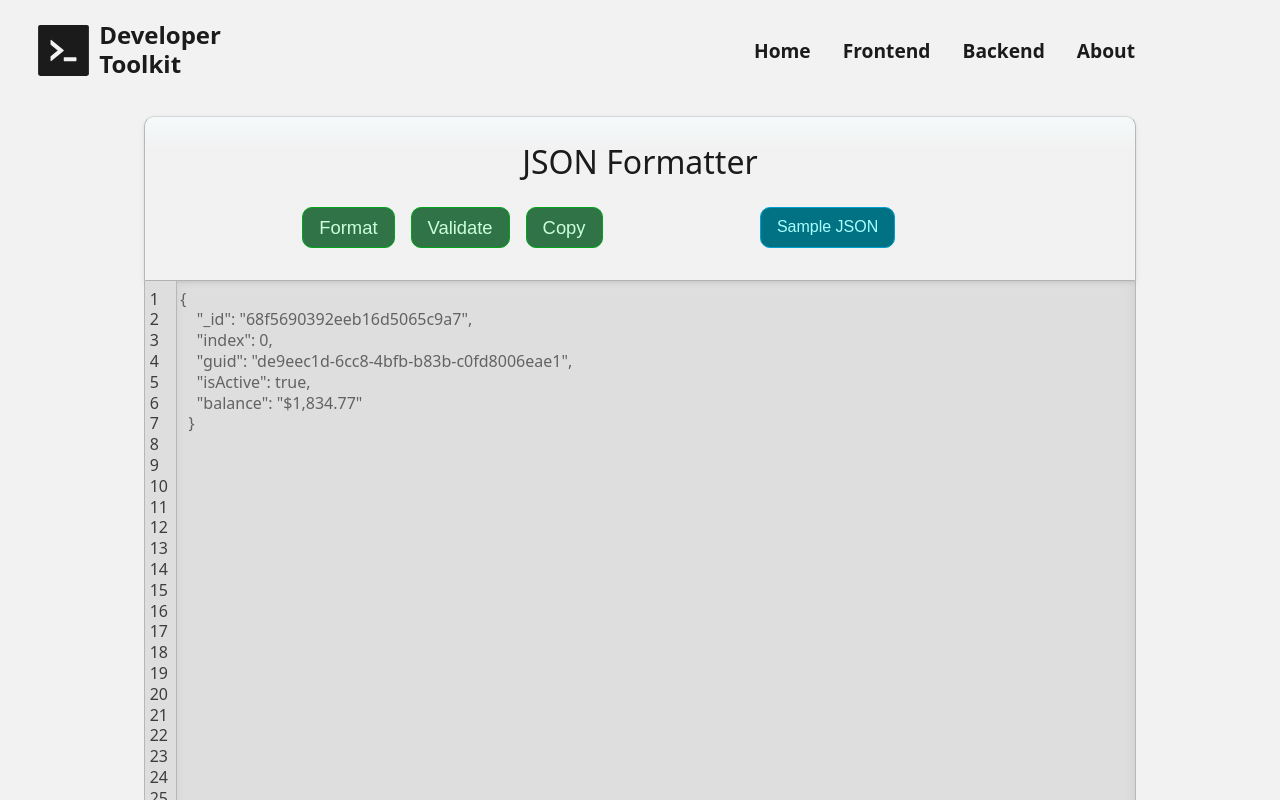
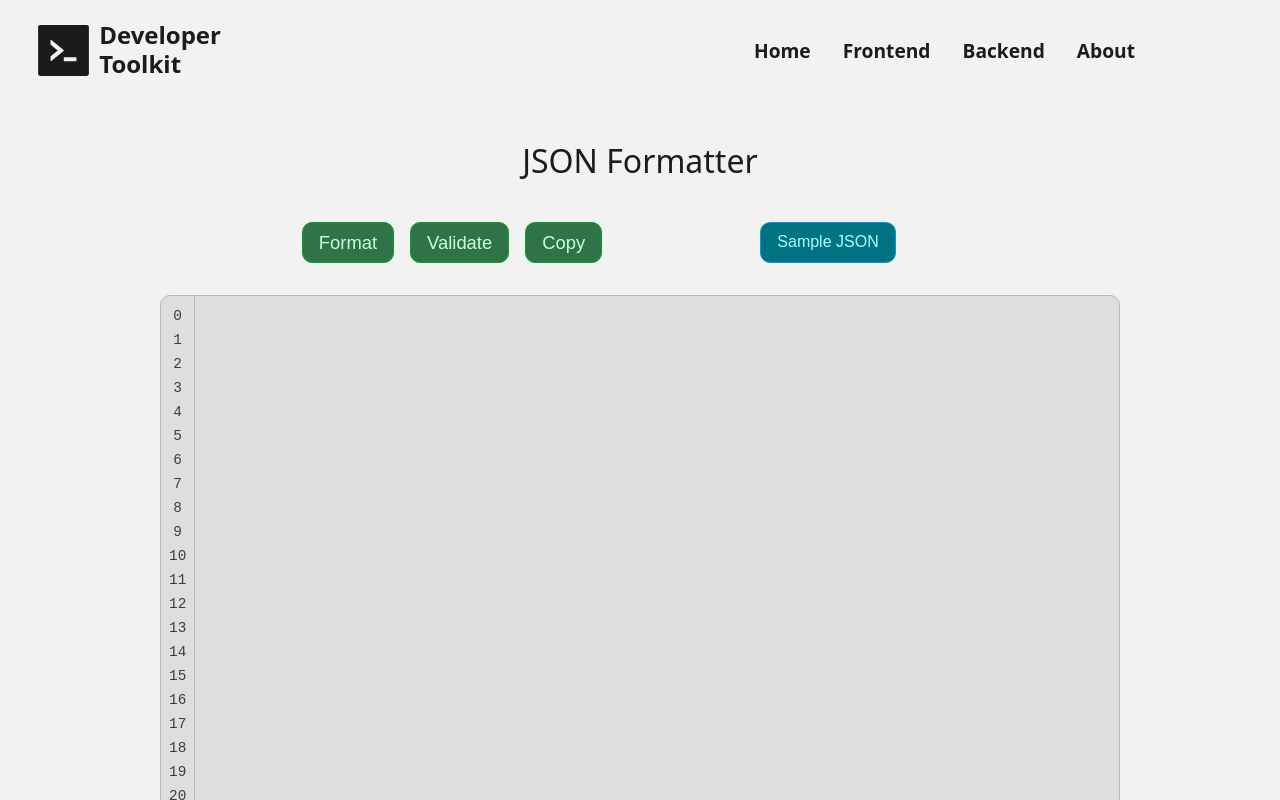
Before and after one commit to kolby-k/dev-toolkit-v2, a React (Vite) app in the folder app/: page /tools/json-formatter in a window 1280 px wide. Shown: the top 800 px of the page. Built offline with nearby package versions, Linux system fonts and the light colour scheme.

Commit message:
refactor: JSONFormatter page now uses the CustomTextArea component

```diff
--- a/app/src/routes/Home.tsx
+++ b/app/src/routes/Home.tsx
@@ -1,8 +1,8 @@
 import "../styles/Home.css";
 import { MdCircle } from "react-icons/md";
 import CustomLinkButton from "../components/CustomLinkButton";
-import { TiArrowRightOutline, TiArrowDownOutline } from "react-icons/ti";
 import { LiaSearchSolid } from "react-icons/lia";
+import { FaArrowDown, FaLongArrowAltRight } from "react-icons/fa";
 
 function Home() {
   // preserve whitespace exactly by using <pre> tags
@@ -46,8 +46,8 @@ function Home() {
                 <h5>Before</h5>
                 <pre>{messyJSON}</pre>
               </div>
-              <TiArrowRightOutline size={28} className="icon lg-show" />
-              <TiArrowDownOutline size={28} className="icon lg-hide" />
+              <FaLongArrowAltRight size={28} className="icon lg-show" />
+              <FaArrowDown size={28} className="icon lg-hide" />
               <div className="example-card">
                 <h5>After</h5>
                 <pre>{formattedJSON}</pre>
--- a/app/src/routes/tools/JsonFormatter.tsx
+++ b/app/src/routes/tools/JsonFormatter.tsx
@@ -1,21 +1,16 @@
-import { useRef, useState } from "react";
+import { useState } from "react";
 import "../../styles/JsonFormatter.css";
 import CustomButton from "../../components/CustomButton";
 import AlertDialog from "../../components/AlertDialog";
-
-const MIN_ROWS = 30;
-const BUFFER = 3;
+import CustomTextArea from "../../components/CustomTextArea";
 
 function JsonFormatter() {
+  const [json, setJson] = useState<null | string>(null);
+
   const [visible, setVisible] = useState<boolean>(false);
-
-  const [json, setJson] = useState<null | string>(null);
-  const [rowCount, setRowCount] = useState<number>(MIN_ROWS);
 
   const [error, setError] = useState<null | string>(null);
   const [success, setSuccess] = useState<null | string>(null);
-
-  const useSampleRef = useRef(true);
 
   const formatJson = () => {
     if (!json) return;
@@ -55,25 +50,14 @@ function JsonFormatter() {
   };
 
   const setSampleJson = () => {
-    setRowCount(MIN_ROWS);
     setJson(sample);
-  };
-  const handleTextInputChange = (e: React.ChangeEvent<HTMLTextAreaElement>) => {
-    useSampleRef.current = false;
-    console.log(e.target);
-    const numberOfRows = countLinesStreaming(e.target.value);
-    setRowCount(
-      numberOfRows >= MIN_ROWS - BUFFER ? numberOfRows + BUFFER : MIN_ROWS
-    );
-    setJson(e.target.value);
-    console.log(rowCount);
   };
 
   return (
     <div id="tool-full-page">
-      <div className="gradient-card header-container">
+      <div className="header-container">
         <h3 id="tool-page-title">JSON Formatter</h3>
-        <div className="button-container">
+        <div className="json-formatter-button-container">
           <span>
             <CustomButton title="Format" onClick={formatJson} />
             <CustomButton title="Validate" onClick={validateJson} />
@@ -107,25 +91,8 @@ function JsonFormatter() {
             {error && <p className="error-text">{error}</p>}
           </div>
         )}
-      </div>
-
-      <div className="multiline-input-container">
-        <div className="multiline-scroll-area">
-          <div id="multiline-input-gutter">
-            {Array.from({ length: rowCount }).map((_, idx) => (
-              <span key={`gutter-${idx + 1}`} id="gutter-label">
-                {idx + 1}
-              </span>
-            ))}
-          </div>
-          <textarea
-            id="json-formatter-input"
-            name="json"
-            rows={rowCount}
-            value={json ? json : ""}
-            onChange={handleTextInputChange}
-            placeholder={useSampleRef.current ? sample : ""}
-          />
+        <div>
+          <CustomTextArea text={json ? json : ""} setText={setJson} />
         </div>
       </div>
     </div>
@@ -142,21 +109,6 @@ const sample = `{
     "balance": "$1,834.77"
   }`;
 
-function countLinesStreaming(s: string): number {
-  if (s.length === 0) return 0;
-  let lines = 1;
-  for (let i = 0; i < s.length; i++) {
-    const ch = s.charCodeAt(i);
-    if (ch === 10) lines++; // \n
-    else if (ch === 13) {
-      // \r\n or lone \r
-      lines++;
-      if (s.charCodeAt(i + 1) === 10) i++; // skip \n in \r\n
-    }
-  }
-  return lines;
-}
-
 function formatJSONError(e: unknown) {
   const msg =
     e instanceof Error
--- a/app/src/routes/tools/Tools.tsx
+++ b/app/src/routes/tools/Tools.tsx
@@ -32,9 +32,9 @@ function Tools() {
   return (
     <div className="page-wrapper">
       <div className="tool-section">
-        <div className="input-container gradient-card">
-          <h3>Tool Search</h3>
-          <div className="search-container">
+        <div className="tool-search-container">
+          <h2>Tool Search</h2>
+          <div className="search-input-wrapper">
             <input
               type="text"
               value={userSearchInput ?? ""}
--- a/app/src/styles/Home.css
+++ b/app/src/styles/Home.css
@@ -128,7 +128,7 @@
   flex-direction: column;
   justify-content: start;
   align-items: center;
-  width: 300px;
+  max-width: 300px;
   height: 200px;
   background-color: var(--card);
   filter: brightness(90%);
--- a/app/src/styles/JsonFormatter.css
+++ b/app/src/styles/JsonFormatter.css
@@ -3,7 +3,7 @@
   flex: 1;
   flex-direction: column;
 
-  min-height: 90dvh;
+  min-height: 50dvh;
   height: 100%;
   width: 100%;
 
@@ -16,6 +16,10 @@
 }
 
 .header-container {
+  display: flex;
+  flex-direction: column;
+  gap: 1rem;
+
   width: 100%;
   padding: 1rem;
 
@@ -25,7 +29,6 @@
   border-bottom-right-radius: 0;
   border-bottom: 0;
 
-  box-shadow: 0px 2px 4px var(--shadow);
   text-align: center;
 }
 
@@ -34,7 +37,7 @@
   padding: 0.5rem;
 }
 
-.button-container {
+.json-formatter-button-container {
   display: flex;
   justify-content: center;
   flex-wrap: wrap;
@@ -49,7 +52,7 @@
   /* border: 1px solid green; */
 }
 
-.button-container > span:first-of-type {
+.json-formatter-button-container > span:first-of-type {
   display: flex;
   flex: 1;
   gap: 1rem;
@@ -58,7 +61,7 @@
   /* border: 1px solid red; */
 }
 
-.button-container > span:last-child {
+.json-formatter-button-container > span:last-child {
   display: flex;
   flex: 1;
   justify-content: center;
@@ -66,75 +69,12 @@
   /* border: 1px solid orange; */
 }
 
-.multiline-input-container {
-  height: 100%;
-
-  max-height: 80dvh;
-  overflow: auto;
-
-  background-color: var(--bg-secondary);
-
-  border: 1px solid var(--border);
-  border-bottom-left-radius: 12px;
-  border-bottom-right-radius: 12px;
-
-  /* border: 1px solid orange; */
-}
-.multiline-scroll-area {
-  display: flex;
-  flex: 1;
-  overflow: hidden; /* scrolls both gutter + textarea together */
-}
-#multiline-input-gutter {
-  min-height: 100%;
-  width: 2rem;
-  position: relative;
-  background-color: var(--bg-secondary);
-
-  border-right: 1px solid var(--border);
-  border-bottom-left-radius: inherit;
-
-  padding-top: 0.5rem;
-  padding-bottom: 1rem;
-}
-
-#json-formatter-input {
-  display: flex;
-  flex: 1;
-  min-height: 100%;
-
-  font-family: inherit;
-  color: var(--text-secondary);
-  font-size: 1rem;
-  font-weight: 500;
-  line-height: 1.3;
-
-  resize: none;
-  padding-left: 0.2rem;
-  padding-top: 0.5rem;
-
-  background-color: var(--bg-secondary);
-
-  box-shadow: inset -1px 0 8px var(--bg-muted);
-  border: 0;
-  border-bottom-right-radius: inherit;
-}
-
-#gutter-label {
-  color: var(--text-muted);
-  display: block;
-
-  line-height: 1.3;
-  font-size: 1rem;
-  padding-left: 15%;
-}
-
 @media (min-width: 768px) {
   #tool-full-page {
     width: 80%;
   }
 
-  .button-container {
+  .json-formatter-button-container {
     width: 80%;
   }
 }
--- a/app/src/styles/Tools.css
+++ b/app/src/styles/Tools.css
@@ -7,7 +7,7 @@
 }
 
 /* SEARCH AND CATEGORY INPUTS */
-.input-container {
+.tool-search-container {
   display: flex;
   flex-direction: column;
   justify-content: center;
@@ -16,17 +16,17 @@
 
   width: min(80vw, 350px);
   max-width: 1250px;
-  margin: 2rem;
+  margin: 1rem;
   padding: 2rem;
   gap: 1rem;
-  box-shadow: 0 4px 8px var(--shadow);
+  /* box-shadow: 0 4px 8px var(--shadow); */
 }
-.input-container h3 {
+.tool-search-container h2 {
   padding-bottom: 0.5rem;
   position: relative;
   font-weight: 500;
 }
-.input-container h3::after {
+.tool-search-container h2::after {
   content: "";
   position: absolute;
   bottom: 0px;
@@ -37,16 +37,17 @@
   background-color: var(--border-secondary);
 }
 
-.search-container {
+.search-input-wrapper {
   position: relative;
-  padding: 0 1rem;
+  padding: 0.25rem 1rem;
 }
 #search-input {
   height: 2.2rem;
   width: 100%;
   margin: auto;
+  padding: 1.35rem;
 
-  font-size: 1.1rem;
+  font-size: 1.2rem;
   font-weight: 400;
 
   border-radius: 8px;
@@ -137,7 +138,7 @@
     gap: 2rem;
   }
 
-  .input-container {
+  .tool-search-container {
     min-width: 50vw;
   }
 
--- a/app/src/styles/index.css
+++ b/app/src/styles/index.css
@@ -263,9 +263,9 @@ input:focus {
 }
 
 .gradient-card {
-  background: linear-gradient(0deg, var(--bg) 80%, var(--downlight));
+  background: linear-gradient(0deg, var(--bg) 50%, var(--bg-secondary));
   border: 1px solid var(--border);
-  border-top: 1px solid var(--highlight);
+  border-top: 1px solid var(--downlight);
   border-radius: 10px;
 }
 
```
